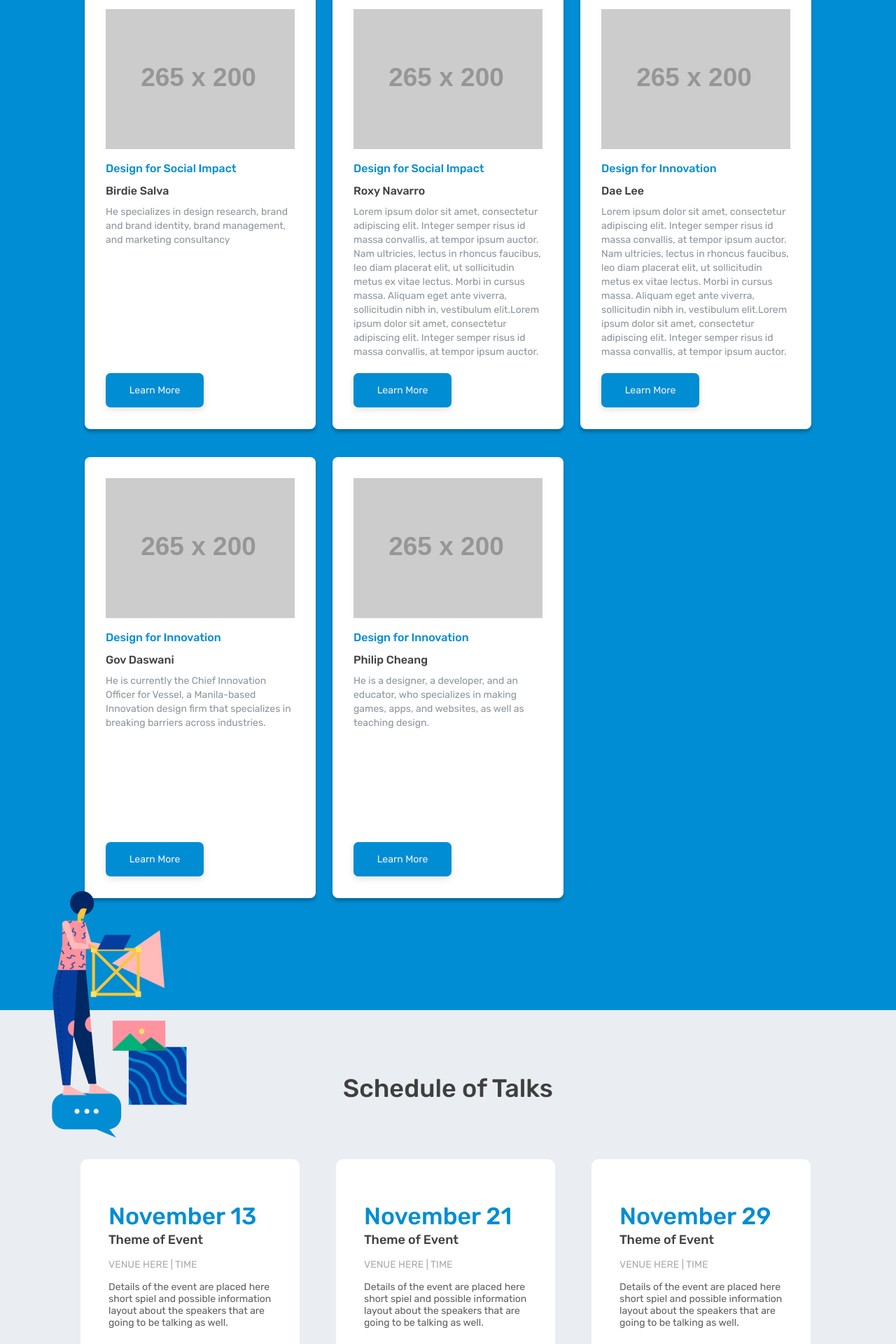
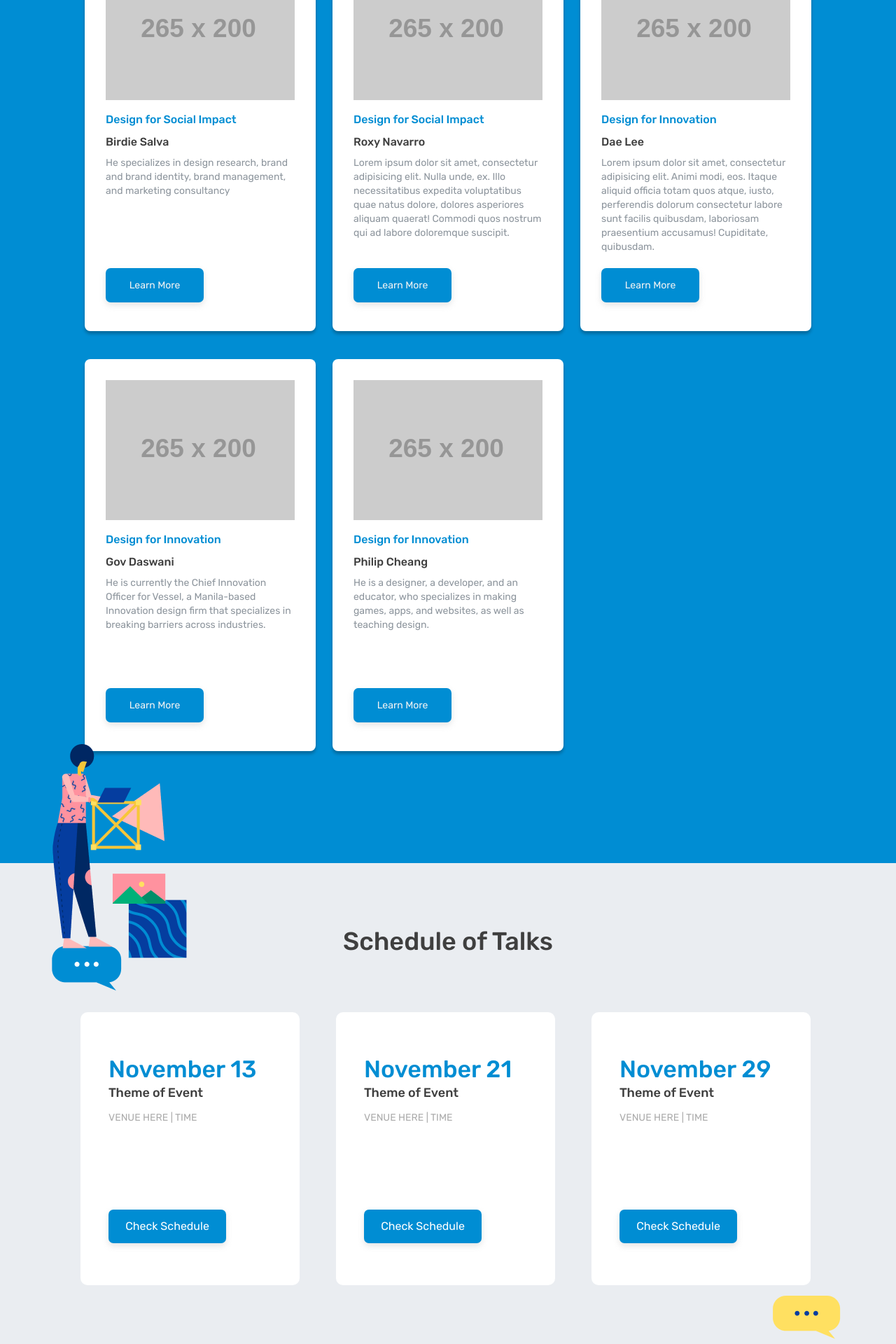
Before and after one commit to UXSoc/ux-chill-website-2019, a PHP site: page / in a window 1280 px wide; the page is wider, and only the part inside the window is pictured. Shown: the part 1720-3640 px from the top of that part at 70% size. Run offline with PHP 8.4, Linux system fonts and the light colour scheme; grey boxes labelled with a size stand in for pictures from a placeholder-image service; some libraries are stand-ins or nearby versions.

Commit message:
Speakers

```diff
--- a/index.html
+++ b/index.html
@@ -278,8 +278,7 @@
         <h2>Designing Products for Inclusivity</h2>
         <h3>Kris Mago</h3>
 
-        <p>Lorem ipsum dolor sit amet, consectetur adipiscing elit. Integer semper risus id massa convallis, at tempor ipsum auctor. Nam ultricies, lectus in rhoncus faucibus, leo diam placerat elit, ut sollicitudin metus ex vitae lectus. Morbi in cursus
-          massa. Aliquam eget ante viverra, sollicitudin nibh in, vestibulum elit.Lorem ipsum dolor sit amet, consectetur adipiscing elit. Integer semper risus id massa convallis, at tempor ipsum auctor.</p>
+        <p>Lorem ipsum dolor sit amet, consectetur adipisicing elit. Quos temporibus odio aliquid totam placeat magnam, assumenda cumque porro, optio omnis inventore reprehenderit nostrum. Aliquam nihil pariatur tenetur dolorum repellat veritatis?</p>
 
         <div class="modal-link" data-modal-target="speaker3-popup">
           <div class="panel-button">Learn More</div>
@@ -307,9 +306,7 @@
         <h2>Design for Social Impact</h2>
         <h3>Roxy Navarro</h3>
 
-        <p>Lorem ipsum dolor sit amet, consectetur adipiscing elit. Integer semper risus id massa convallis, at tempor ipsum auctor. Nam ultricies, lectus in rhoncus faucibus, leo diam placerat elit, ut sollicitudin metus ex vitae lectus. Morbi in cursus
-          massa. Aliquam eget ante viverra, sollicitudin nibh in, vestibulum elit.Lorem ipsum dolor sit amet, consectetur adipiscing elit. Integer semper risus id massa convallis, at tempor ipsum auctor.</p>
-
+        <p>Lorem ipsum dolor sit amet, consectetur adipisicing elit. Nulla unde, ex. Illo necessitatibus expedita voluptatibus quae natus dolore, dolores asperiores aliquam quaerat! Commodi quos nostrum qui ad labore doloremque suscipit.</p>
         <div class="modal-link" data-modal-target="speaker5-popup">
           <div class="panel-button">Learn More</div>
         </div>
@@ -322,9 +319,7 @@
         <h2>Design for Innovation</h2>
         <h3>Dae Lee</h3>
 
-        <p>Lorem ipsum dolor sit amet, consectetur adipiscing elit. Integer semper risus id massa convallis, at tempor ipsum auctor. Nam ultricies, lectus in rhoncus faucibus, leo diam placerat elit, ut sollicitudin metus ex vitae lectus. Morbi in cursus
-          massa. Aliquam eget ante viverra, sollicitudin nibh in, vestibulum elit.Lorem ipsum dolor sit amet, consectetur adipiscing elit. Integer semper risus id massa convallis, at tempor ipsum auctor.</p>
-
+        <p>Lorem ipsum dolor sit amet, consectetur adipisicing elit. Animi modi, eos. Itaque aliquid officia totam quos atque, iusto, perferendis dolorum consectetur labore sunt facilis quibusdam, laboriosam praesentium accusamus! Cupiditate, quibusdam.</p>
         <div class="modal-link" data-modal-target="speaker6-popup">
           <div class="panel-button">Learn More</div>
         </div>
@@ -365,9 +360,6 @@
   <div id="uxc-3">
 
     <!-- talk schedule modals -->
-    <!-- <div class="close-container">
-      <img src="./assets/close.svg" alt="close" class="close">
-    </div> -->
     <div id="talk1-popup" class="modal-content">
 
       <div id="talkmodal">
@@ -466,11 +458,9 @@
         <h3>Theme of Event</h3>
         <h4>VENUE HERE | TIME</H4>
 
-        <p>Details of the event are placed here short spiel and possible information layout about the speakers that are going to be talking as well.</p>
-
-        <a href="#" class="modal-link" data-modal-target="talk1-popup">
+        <div class="modal-link" data-modal-target="talk1-popup">
           <div class="box-button">Check Schedule</div>
-        </a>
+        </div>
       </div>
 
       <div class="uxc3-box">
@@ -478,11 +468,9 @@
         <h3>Theme of Event</h3>
         <h4>VENUE HERE | TIME</H4>
 
-        <p>Details of the event are placed here short spiel and possible information layout about the speakers that are going to be talking as well.</p>
-
-        <a href="#" class="modal-link" data-modal-target="talk2-popup">
+        <div class="modal-link" data-modal-target="talk2-popup">
           <div class="box-button">Check Schedule</div>
-        </a>
+        </div>
       </div>
 
       <div class="uxc3-box">
@@ -490,11 +478,9 @@
         <h3>Theme of Event</h3>
         <h4>VENUE HERE | TIME</H4>
 
-        <p>Details of the event are placed here short spiel and possible information layout about the speakers that are going to be talking as well.</p>
-
-        <a href="#" class="modal-link" data-modal-target="talk3-popup">
+        <div class="modal-link" data-modal-target="talk3-popup">
           <div class="box-button">Check Schedule</div>
-        </a>
+        </div>
       </div>
 
     </div>
@@ -524,10 +510,8 @@
 
       <div class="uxc5-follow">
         <h1>Follow Us</h1>
-        <p>Facebook<br> User Experience Society</p>
-        <p>Twitter<br> @uxsocietyph
-        </p>
-        <p>Instagram<br> @uxsociety
+        <p>Facebook<br><a href="https://www.facebook.com/UXSoc/" target="_blank">User Experience Society</a></p>
+        <p>Twitter<br><a href="https://twitter.com/uxsocietyph" target="_blank">@uxsocietyph</a>
         </p>
       </div>
       <div class="uxc5-contact">
--- a/stylesheets/speakers.css
+++ b/stylesheets/speakers.css
@@ -26,7 +26,7 @@
 .uxc2-panel {
   width: 270px;
   background: white;
-  height: 570px;
+  height: 500px;
   padding: 30px;
   border-radius: 8px;
   box-shadow: 0px 4px 4px rgba(0, 0, 0, 0.25);
@@ -35,7 +35,7 @@
   margin-left: 12px;
   margin-right: 12px;
   display: grid;
-  grid-template-rows: 216px 32px 32px 240px auto;
+  grid-template-rows: 216px 32px 32px 160px auto;
 }
 
 .panel-img {
@@ -116,7 +116,7 @@
     box-shadow: 0px 4px 4px rgba(0, 0, 0, 0.25);
     text-align: left;
     display: grid;
-    grid-template-rows: 216px 32px 31px 227px auto;
+    grid-template-rows: 216px 32px 31px 160px auto;
   }
 
   .panel-button {
@@ -139,7 +139,7 @@
 
   .uxc2-panel {
     width: 73vw;
-    grid-template-rows: 216px 32px 48px 200px auto;
+    grid-template-rows: 216px 32px 48px 150px auto;
   }
 
   .panel-img {
```
